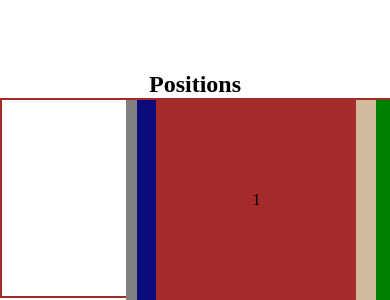
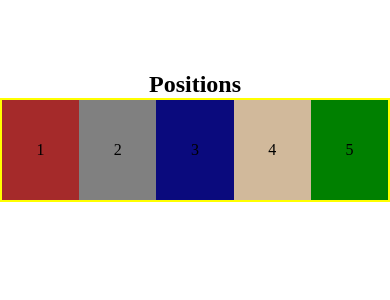
Before and after one commit to Hesenovasenem/GWP101, a plain HTML site: page 12.responsive-page/index.html in a window 390 px wide. Shown: the part 1617-1917 px from the top of the page. After the commit the page ends 1819 px from the top, so only its background shows below. Drawn offline with Linux system fonts and the light colour scheme.

Commit message:
Update style.css

```diff
--- a/12.responsive-page/style.css
+++ b/12.responsive-page/style.css
@@ -9,7 +9,7 @@
     max-width: 1300px;
     margin: 0 auto;
 }
-.fa-bars{
+.none{
     display: none;
 }
 header{
@@ -19,7 +19,7 @@ header{
     color: white;
     position: fixed;
     margin-top: 0;
-    z-index: 1;
+    z-index: 10;
 }
 header nav{
     display: flex;
@@ -151,19 +151,19 @@ span{
         display: none;
     }
     .boxes{
-        border: 2px solid brown;
+        border: 2px solid yellow;
         position: relative;
-        height: 200px;;
+        height: 100%;
+        display: flex;
     }
     .box{
         top: 0;
     }
-    .info div::after{
-        right: 20%;
-    }
     .box{
-    height: 200px;
-    width: 200px;
+    position: static;
+
+    height: 100px;
+    width: 100px;
     }
     .sec3{
         height: 100%;
```
